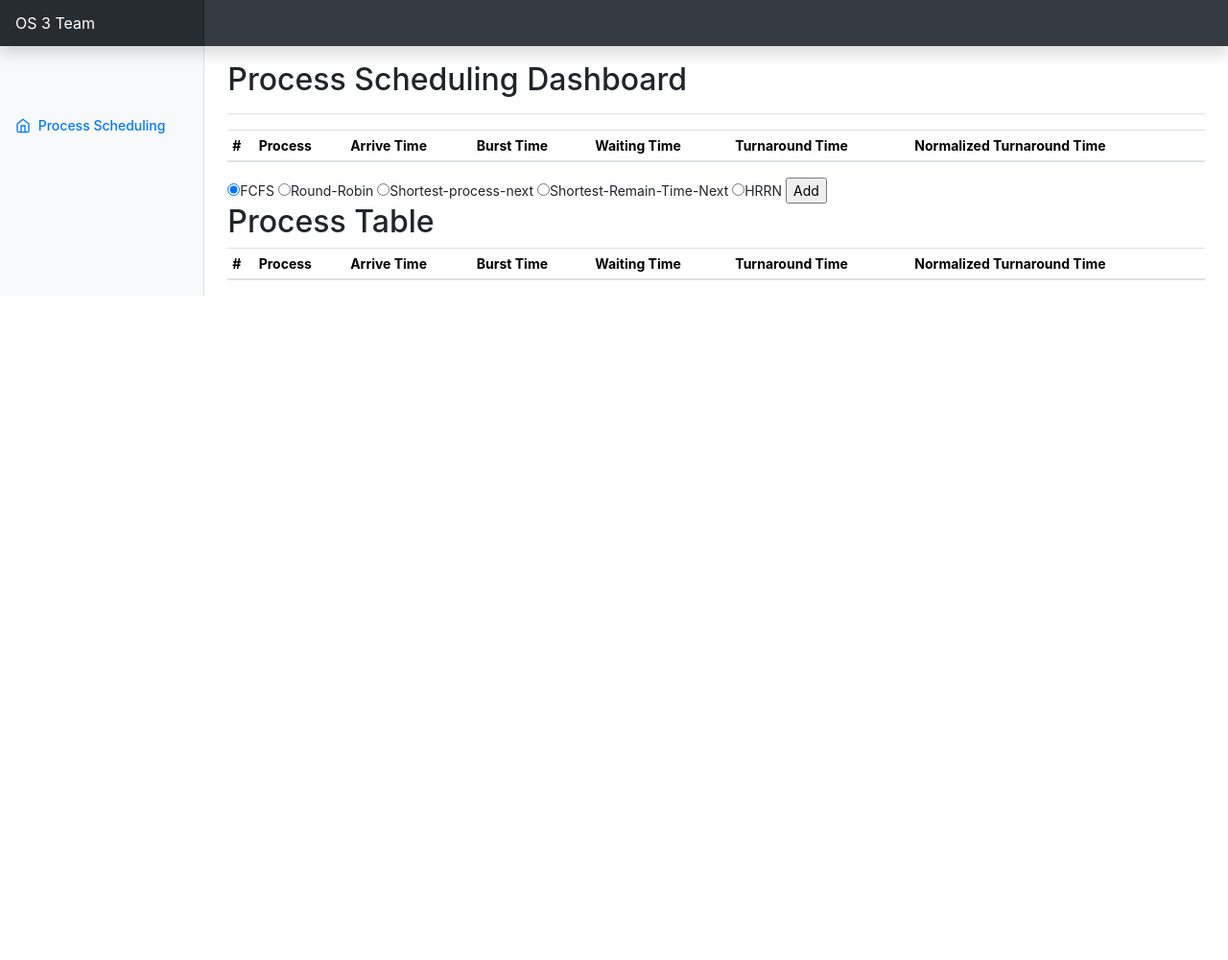
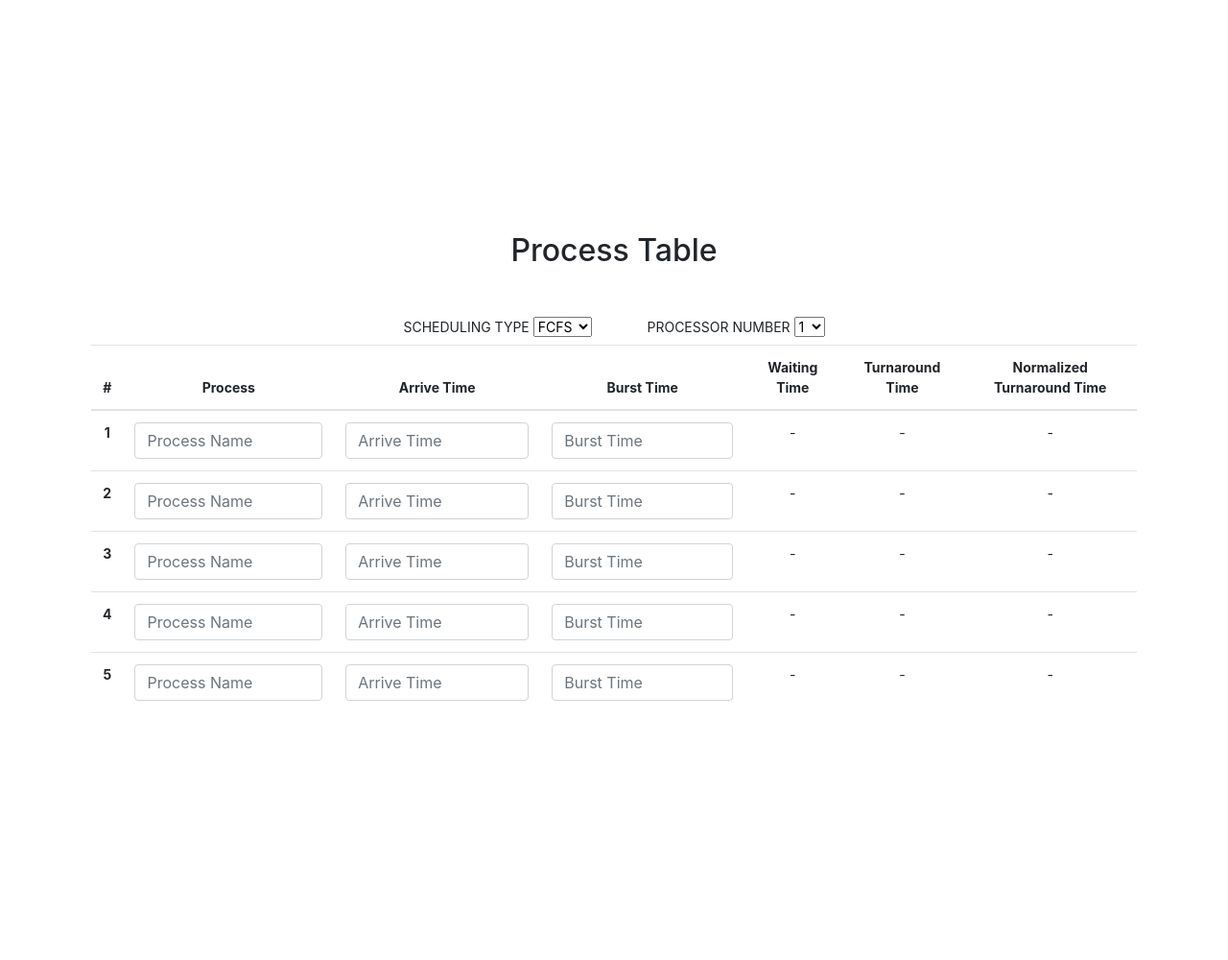
Before and after one commit to Woo-Yeol/Process_Scheduling, a Django app: page / in a window 1280 px wide. Shown: the whole page at 96% size. Before the commit the page ends 308 px from the top, so only its background shows below. Run offline with Django 3.2, Linux system fonts and the light colour scheme; lists and menus that the app fills with data are empty; some libraries are stand-ins or nearby versions.

Commit message:
make list box

```diff
--- /dev/null
+++ b/Process_Scheduling/Scheduling/static/css/index.css
@@ -0,0 +1,29 @@
+body{
+    text-align: center;
+    margin: 100px 80px;
+    padding: auto;
+}
+
+.main{
+    text-align: center;
+    display: flex;
+    justify-content: center;
+    align-items: center;
+
+}
+
+.main-up{
+    text-align: center;
+    display: flex;
+    justify-content: center;
+    align-items: center;
+    min-height: 100vh;
+}
+.row{
+    margin: auto;
+    padding: auto;
+}
+
+h2{
+    text-align: center;
+}
--- a/Process_Scheduling/Scheduling/templates/base.html
+++ b/Process_Scheduling/Scheduling/templates/base.html
@@ -68,17 +68,6 @@
 
 <body>
   <header class="navbar navbar-dark sticky-top bg-dark flex-md-nowrap p-0 shadow">
-    <a class="navbar-brand col-md-3 col-lg-2 me-0 px-3" href="#">OS 3 Team</a>
-    <button class="navbar-toggler position-absolute d-md-none collapsed" type="button" data-bs-toggle="collapse"
-      data-bs-target="#sidebarMenu" aria-controls="sidebarMenu" aria-expanded="false" aria-label="Toggle navigation">
-      <span class="navbar-toggler-icon"></span>
-    </button>
-    <!-- <input class="form-control form-control-dark w-100" type="text" placeholder="Search" aria-label="Search"> -->
-    <!-- <ul class="navbar-nav px-3">
-      <li class="nav-item text-nowrap">
-        <a class="nav-link" href="#">Sign out</a>
-      </li>
-    </ul> -->
   </header>
   {% block content %}
   {% endblock %}
--- a/Process_Scheduling/Scheduling/templates/index.html
+++ b/Process_Scheduling/Scheduling/templates/index.html
@@ -1,80 +1,35 @@
 {% extends 'base.html' %}
 {% load static %}
 {% block content %}
+<link rel="stylesheet" href={% static "css/index.css" %}>
+
 <div class="container-fluid">
-  <div class="row">
-    <nav id="sidebarMenu" class="col-md-3 col-lg-2 d-md-block bg-light sidebar collapse">
-      <div class="position-sticky pt-3">
-        <ul class="nav flex-column">
-          <li class="nav-item">
-            <a class="nav-link active" aria-current="page" href="#">
-              <span data-feather="home"></span>
-              Process Scheduling
-            </a>
-          </li>
-        </ul>
+
+    <div class="main">
+      <div class="main-up">
+        {% csrf_token %}
+        <form action="" method="post">
+          <div><h2>Process Table</h2></div><br><br>
+          <div class="select">
+            <label>SCHEDULING TYPE</label>
+            <select class="scheduling-type" name="scheduling-type" aria-label=".scheduling-type">
+              <option value="FCFS">FCFS</option>
+              <option value="RR">RR</option>
+              <option value="SPN">SPN</option>
+              <option value="SRTN">SRTN</option>
+              <option value="HRRN">HRRN</option>
+            </select>
+            <tr>&emsp;&emsp;&emsp;
+            <label>&nbsp; PROCESSOR NUMBER</label>
+            <select class="processor-number" name="processor-number" aria-label=".processor-number">
+              <option value="1">1</option>
+              <option value="2">2</option>
+              <option value="3">3</option>
+              <option value="4">4</option>
+            </select>
           </div>
-    </nav>
-
-    <main class="col-md-9 ms-sm-auto col-lg-10 px-md-4">
-      <div
-        class="d-flex justify-content-between flex-wrap flex-md-nowrap align-items-center pt-3 pb-2 mb-3 border-bottom">
-        <h1 class="h2">Process Scheduling Dashboard</h1>
-        <div class="btn-toolbar mb-2 mb-md-0">
-          <div class="btn-group me-2">
-            <!-- <button type="button" class="btn btn-sm btn-outline-secondary">Share</button> -->
-            <!-- <button type="button" class="btn btn-sm btn-outline-secondary">Export</button> -->
-          </div>
-          <!-- <button type="button" class="btn btn-sm btn-outline-secondary dropdown-toggle">
-              <span data-feather="calendar"></span>
-              This week
-            </button> -->
-        </div>
-      </div>
-
           <div>
-        <form action="" method="post">
-          {% csrf_token %}
-          <table class="table table-striped table-sm">
-            <thead>
-              <tr>
-                <th>#</th>
-                <th>Process</th>
-                <th>Arrive Time</th>
-                <th>Burst Time</th>
-                <th>Waiting Time</th>
-                <th>Turnaround Time</th>
-                <th>Normalized Turnaround Time</th>
-              </tr>
-            </thead>
-            <tbody>
-              <!-- <tr>
-                {% for process in process_ls %}
-                  <th>#Process,{{process.id}}</th>
-                  {% endfor %}
-                </tr> -->
-            </tbody>
-          </table>
-        </form>
-      </div>
-
-      <div>
-        <form action="GET" action="">
-          {% csrf_token %}
-          <input type="radio" name="which_process_scheduling" checked="checked" value="FCFS">FCFS
-          <input type="radio" name="which_process_scheduling" value="RR">Round-Robin
-          <input type="radio" name="which_process_scheduling" value="SPN">Shortest-process-next
-          <input type="radio" name="which_process_scheduling" value="STRN">Shortest-Remain-Time-Next
-          <input type="radio" name="which_process_scheduling" value="HRRN">HRRN
-          <input type="submit" value="Add">
-        </form>
-      </div>
-
-      <!-- <canvas class="my-4 w-100" id="myChart" width="900" height="380"></canvas> -->
-
-      <h2>Process Table</h2>
-      <div class="table-responsive">
-        <table class="table table-striped table-sm">
+            <table class="table table-hover">
               <thead>
                 <tr>
                   <th>#</th>
@@ -88,14 +43,64 @@
               </thead>
 
               <tbody>
-            <!-- <tr>
-              {% for process in process_ls %}
-                <th>#Process,{{process.id}}</th>
-                {% endfor %}
-              </tr> -->
+                <tr>
+                  <th scope="row">1</th>
+                  <td><input type="text" class="form-control" placeholder="Process Name" aria-label="Process"></td>
+                  <td><input type="text" class="form-control" placeholder="Arrive Time" aria-label="Arrive Time"></td>
+                  <td><input type="text" class="form-control" placeholder="Burst Time" aria-label="Burst Time"></td>
+                  <td>-</td>
+                  <td>-</td>
+                  <td>-</td>
+                </tr>
+                <tr>
+                  <th scope="row">2</th>
+                  <td><input type="text" class="form-control" placeholder="Process Name" aria-label="Process"></td>
+                  <td><input type="text" class="form-control" placeholder="Arrive Time" aria-label="Arrive Time"></td>
+                  <td><input type="text" class="form-control" placeholder="Burst Time" aria-label="Burst Time"></td>
+                  <td>-</td>
+                  <td>-</td>
+                  <td>-</td>
+                </tr>
+                <tr>
+                  <th scope="row">3</th>
+                  <td><input type="text" class="form-control" placeholder="Process Name" aria-label="Process"></td>
+                  <td><input type="text" class="form-control" placeholder="Arrive Time" aria-label="Arrive Time"></td>
+                  <td><input type="text" class="form-control" placeholder="Burst Time" aria-label="Burst Time"></td>
+                  <td>-</td>
+                  <td>-</td>
+                  <td>-</td>
+                </tr>
+                <tr>
+                  <th scope="row">4</th>
+                  <td><input type="text" class="form-control" placeholder="Process Name" aria-label="Process"></td>
+                  <td><input type="text" class="form-control" placeholder="Arrive Time" aria-label="Arrive Time"></td>
+                  <td><input type="text" class="form-control" placeholder="Burst Time" aria-label="Burst Time"></td>
+                  <td>-</td>
+                  <td>-</td>
+                  <td>-</td>
+                </tr>
+                <tr>
+                  <th scope="row">5</th>
+                  <td><input type="text" class="form-control" placeholder="Process Name" aria-label="Process"></td>
+                  <td><input type="text" class="form-control" placeholder="Arrive Time" aria-label="Arrive Time"></td>
+                  <td><input type="text" class="form-control" placeholder="Burst Time" aria-label="Burst Time"></td>
+                  <td>-</td>
+                  <td>-</td>
+                  <td>-</td>
+                </tr>
               </tbody>
             </table>
+          </form>
           </div>
+
+
+
+
+
+
+      <!-- <canvas class="my-4 w-100" id="myChart" width="900" height="380"></canvas> -->
+
+
     </main>
   </div>
 </div>
--- /dev/null
+++ b/Process_Scheduling/static/css/index.css
@@ -0,0 +1,3 @@
+body{
+    text-align: center;
+}
```
Lines whose indentation alone changed are shown as unchanged.
